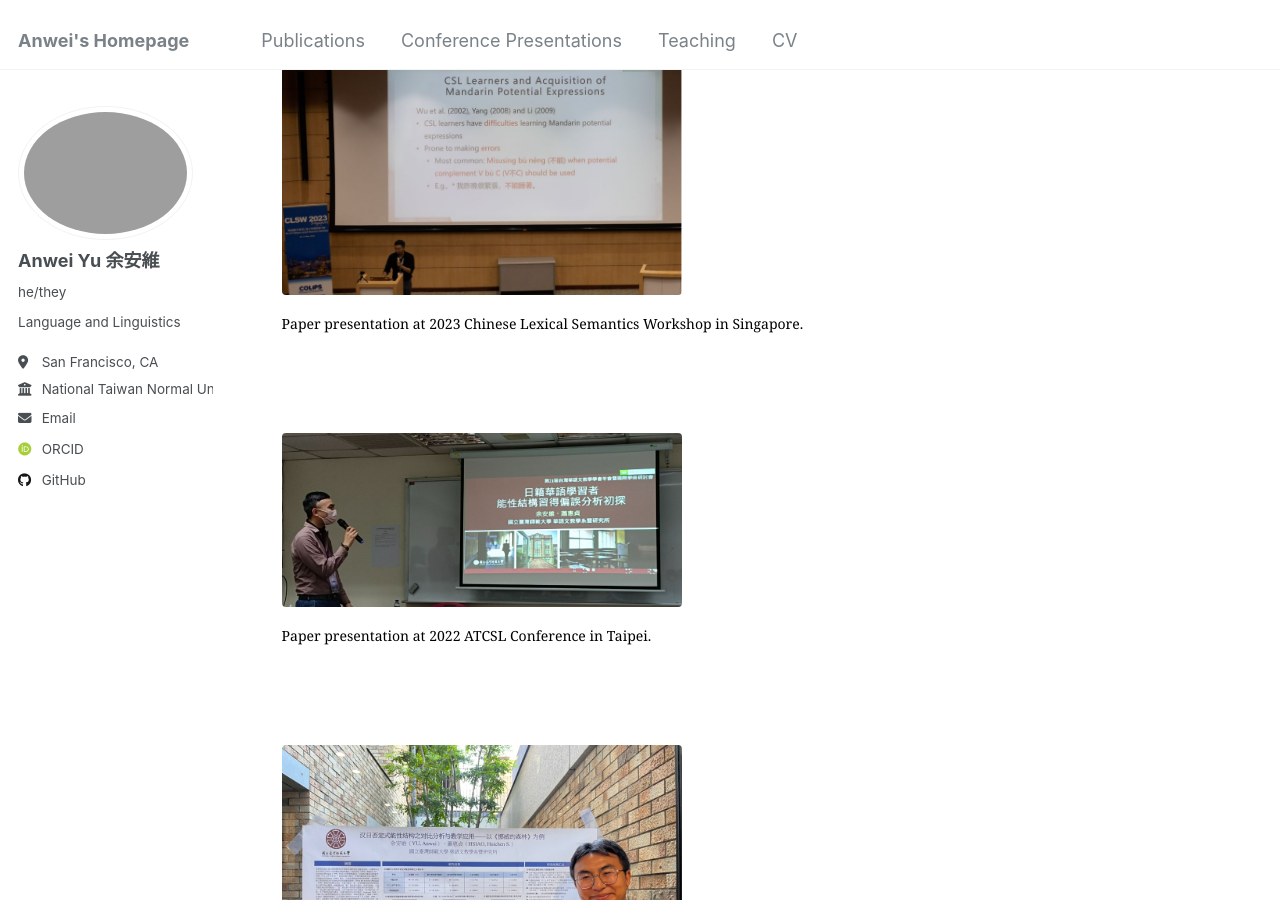
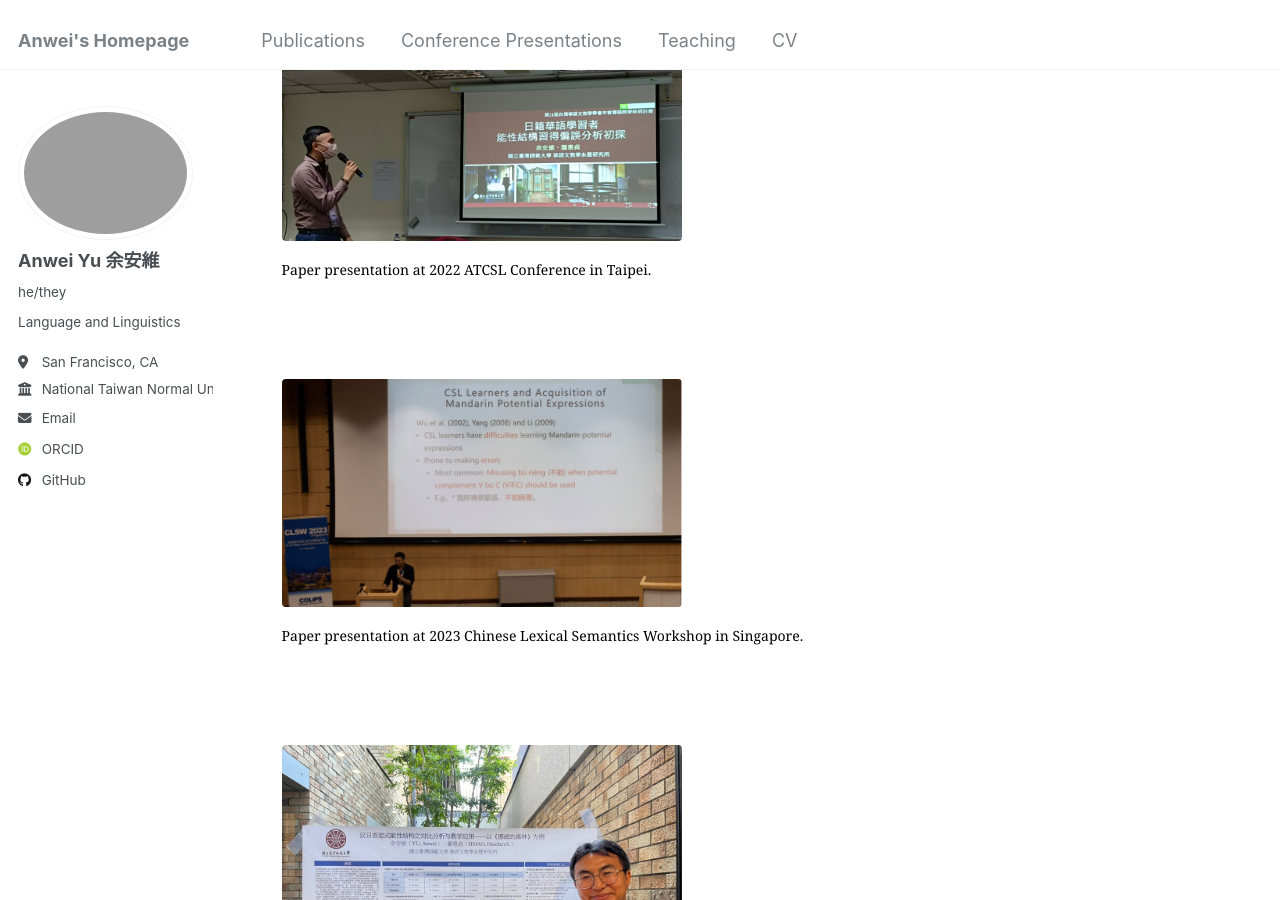
Before and after one commit to anweiyu/anweiyu.github.io, a Jekyll site: the page built from _pages/talks.html, in a window 1280 px wide and 900 px high, scrolled down 1575 px. Built offline with Jekyll 4.4.1, drawn with Linux system fonts in a browser that asks for light colours; some web fonts are replaced.

Commit message:
Update talks.html

```diff
--- a/_pages/talks.html
+++ b/_pages/talks.html
@@ -20,8 +20,8 @@ author_profile: true
 ・<strong>Yu, Anwei</strong> (2021, February 7). <em>Theories of Kanji</em> [Virtual Workshop]. Department of East Asian Languages and Cultures, University of California, Davis.<br><br>
 ・<strong>Yu, Anwei</strong> (2020, October 30). <em>Japanese Pronunciation</em> [Virtual Workshop]. Department of East Asian Languages and Cultures, University of California, Davis.<br><br>
 <figure>
-    <img src="{{site.baseurl}}/images/CLSW 2023.png" alt="CLSW 2023 Presentation" class="responsive-img">
-    <figcaption>Paper presentation at 2023 Chinese Lexical Semantics Workshop in Singapore.</figcaption>
+     <img src="{{site.baseurl}}/images/ATCSL 2022.png" alt="ATCSL 2022 Presentation" class="responsive-img">
+    <figcaption>Paper presentation at 2022 ATCSL Conference in Taipei.</figcaption>
 </figure>
 
 <style>
@@ -46,8 +46,8 @@ author_profile: true
     }
 </style><br>
 <figure>
-    <img src="{{site.baseurl}}/images/ATCSL 2022.png" alt="ATCSL 2022 Presentation" class="responsive-img">
-    <figcaption>Paper presentation at 2022 ATCSL Conference in Taipei.</figcaption>
+    <img src="{{site.baseurl}}/images/CLSW 2023.png" alt="CLSW 2023 Presentation" class="responsive-img">
+    <figcaption>Paper presentation at 2023 Chinese Lexical Semantics Workshop in Singapore.</figcaption>
 </figure>
 
 <style>
```
